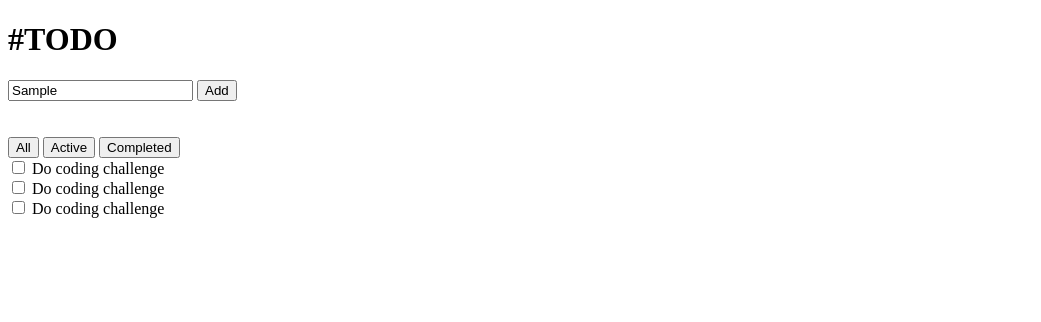
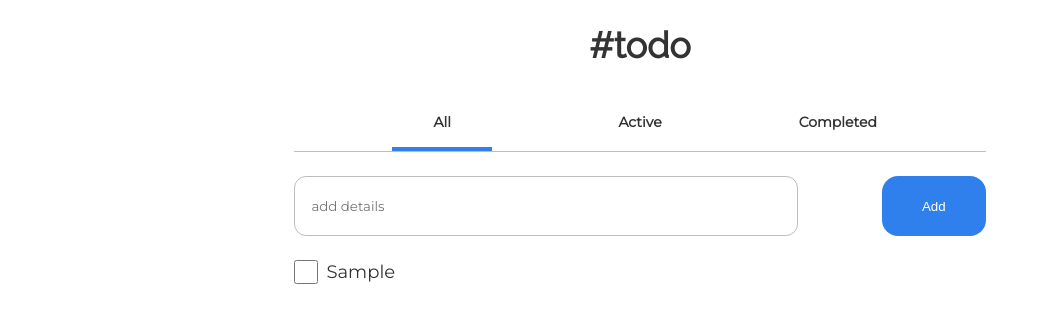
Before and after one commit to sankalp211/W1A, a plain HTML site: page index.html in a window 1280 px wide. Both pictures are taken after typing "Sample" into the empty fields and a click on the input "Add". Shown: the whole page, without its empty margins (0-1041 px from the left). Drawn offline with nearby package versions, Linux system fonts and the light colour scheme.

Commit message:
TODO app

```diff
--- a/index.html
+++ b/index.html
@@ -1,27 +1,52 @@
 <!DOCTYPE html>
-<html>
+<html lang="en">
   <head>
-    <title>ToDo List</title>
-    <style>
-
-    </style>
+    <meta charset="UTF-8" />
+    <meta name="viewport" content="width=device-width, initial-scale=1.0" />
+    <link rel="stylesheet" href="styles.css" />
+    <link
+      href="https://fonts.googleapis.com/css?family=Montserrat"
+      rel="stylesheet"
+    />
+    <link
+      href="https://fonts.googleapis.com/css?family=Raleway"
+      rel="stylesheet"
+    />
+    <link
+      href="https://cdn.jsdelivr.net/npm/remixicon@2.2.0/fonts/remixicon.css"
+      rel="stylesheet"
+    />
+    <title>Todo</title>
   </head>
   <body>
-    <h1>#TODO</h1>
-    <input type="text" id="add_item" placeholder="Add Details" />
-    <input type="button" value="Add" /><br /><br /><br />
+    <main class="main">
+      <h1 class="title">#todo</h1>
+      <header class="todo-header">
+        <ul class="todo-options" id="todo-options">
+          <li class="todo-option todo-option--active" id="all">All</li>
+          <li class="todo-option" id="active">Active</li>
+          <li class="todo-option" id="complete">Completed</li>
+        </ul>
+      </header>
 
-    <div>
-    <input type="button" value="All" />
-    <input type="button" value="Active" />
-    <input type="button" value="Completed" />
-    </div>
+      <form class="todo-form" id="todo-form">
+        <input
+          class="todo-input"
+          type="text"
+          name="task"
+          placeholder="add details"
+        />
+        <input class="todo-submit" type="submit" value="Add" />
+      </form>
 
-    <input type="checkbox" id="item1" name="item1" />
-    <label for="item1">Do coding challenge</label><br />
-    <input type="checkbox" id="item2" name="item2" />
-    <label for="item2">Do coding challenge</label><br />
-    <input type="checkbox" id="item3" name="item3" />
-    <label for="item3">Do coding challenge</label>
+      <ul class="todo-tasks" id="tasks-list"></ul>
+
+      <div class="erase-button" id="erase-button">
+        <i class="ri-delete-bin-line erase-button-icon"></i>
+        <p class="erase-button-text">Delete All</p>
+      </div>
+    </main>
+
+    <script src="index.js"></script>
   </body>
 </html>
--- /dev/null
+++ b/index.js
@@ -0,0 +1,162 @@
+const optionContainer = document.getElementById("todo-options");
+const options = document.querySelectorAll(".todo-option");
+const form = document.getElementById("todo-form");
+const tasksContainer = document.getElementById("tasks-list");
+const eraseButton = document.getElementById("erase-button");
+
+var tasks = [];
+var task;
+var complete = false;
+var currentOption = "all";
+
+const syncStorage = () => {
+  localStorage.setItem("todo", JSON.stringify(tasks));
+};
+
+const fragment = document.createDocumentFragment();
+
+// FUNCTIONS
+const addTask = (task) => {
+  const taskObj = {
+    id: Math.random(),
+    task: task,
+    completed: false,
+  };
+  tasks = [...tasks, taskObj];
+  loadAllTask(tasks);
+  syncStorage();
+};
+
+const loadActiveTask = () => {
+  complete = false;
+  loadAllTask(tasks.filter((task) => !task.completed));
+};
+
+const loadCompletedTask = () => {
+  complete = true;
+  loadAllTask(tasks.filter((task) => task.completed));
+};
+
+const loadCurrentOption = () => {
+  currentOption == "all"
+    ? loadAllTask(tasks)
+    : currentOption == "active"
+    ? loadActiveTask()
+    : loadCompletedTask();
+};
+
+const loadAllTask = (tasks) => {
+  tasksContainer.textContent = "";
+
+  tasks.forEach((taskObj) => {
+    const { id, task, completed } = taskObj;
+
+    const li = document.createElement("LI");
+    li.classList.add("task");
+
+    const div = document.createElement("DIV");
+    div.classList.add("task-check");
+    div.innerHTML = `
+            <input class="task-input" type="checkbox" id="${id}">
+            <p  class="task-label"  for="${id}">${task}</p>
+        `;
+    if (completed) div.firstElementChild.checked = true;
+    li.appendChild(div);
+
+    const i = document.createElement("I");
+    if (complete) {
+      i.classList.add("task-erase", "ri-delete-bin-line");
+      eraseButton.classList.add("erase-button--active");
+    } else {
+      i.classList.remove("task-erase", "ri-delete-bin-line");
+      eraseButton.classList.remove("erase-button--active");
+    }
+    i.dataset.id = id;
+    li.appendChild(i);
+
+    fragment.appendChild(li);
+  });
+  tasksContainer.appendChild(fragment);
+};
+
+// EVENT LISTENERS
+optionContainer.addEventListener("click", (e) => {
+  if (e.target.classList.contains("todo-option")) {
+    options.forEach((options) =>
+      options.classList.remove("todo-option--active")
+    );
+    e.target.classList.add("todo-option--active");
+    if (e.target.id == "all") {
+      complete = false;
+      form.classList.remove("todo-form--hidden");
+      form.classList.add("todo-form");
+      currentOption = "all";
+    } else if (e.target.id == "active") {
+      form.classList.remove("todo-form--hidden");
+      form.classList.add("todo-form");
+      currentOption = "active";
+    } else if (e.target.id == "complete") {
+      form.classList.remove("todo-form");
+      form.classList.add("todo-form--hidden");
+      currentOption = "complete";
+    }
+    loadCurrentOption();
+  }
+});
+
+form.addEventListener("submit", (e) => {
+  e.preventDefault();
+  task = form.task.value;
+
+  if (task.trim().length > 0) {
+    addTask(task);
+
+    options.forEach((option) => {
+      option.classList.remove("todo-option--active");
+      if (
+        option.id == "all" &&
+        !option.classList.contains("todo-option--active")
+      ) {
+        option.classList.add("todo-option--active");
+        complete = false;
+        loadAllTask(tasks);
+      }
+    });
+    form.reset();
+  }
+});
+
+tasksContainer.addEventListener("click", (e) => {
+  if (e.target.checked) {
+    tasks.forEach((task) => {
+      if (task.id == e.target.id) task.completed = true;
+    });
+  } else {
+    tasks.forEach((task) => {
+      if (task.id == e.target.id) task.completed = false;
+    });
+  }
+
+  loadCurrentOption();
+
+  if (e.target.classList.contains("task-erase")) {
+    tasks = tasks.filter((task) => task.id !== e.target.dataset.id);
+    if (tasks.filter((task) => task.id).length < 2) {
+      eraseButton.classList.remove("erase-button--active");
+    }
+    loadCompletedTask(tasks);
+  }
+  syncStorage();
+});
+
+eraseButton.addEventListener("click", () => {
+  tasks = tasks.filter((task) => !task.completed);
+  eraseButton.classList.remove("erase-button--active");
+  loadCompletedTask(tasks);
+  syncStorage();
+});
+
+document.addEventListener("DOMContentLoaded", () => {
+  tasks = JSON.parse(localStorage.getItem("todo")) || [];
+  loadAllTask(tasks);
+});
--- /dev/null
+++ b/styles.css
@@ -0,0 +1,189 @@
+body {
+  margin: 0;
+  font-family: Monserrat, sans-serif;
+  display: flex;
+  flex-direction: column;
+  align-items: center;
+  color: #333333;
+}
+
+.main {
+  display: flex;
+  flex-direction: column;
+  align-items: center;
+  justify-content: center;
+  width: 100%;
+  max-width: 60%;
+}
+
+.title {
+  font-family: Raleway;
+  font-size: 36px;
+  font-weight: 700;
+  line-height: 42px;
+  text-align: center;
+  margin-bottom: 48px;
+}
+
+.todo-header {
+  display: flex;
+  flex-direction: column;
+  justify-content: center;
+  align-items: center;
+  width: 100%;
+  margin-bottom: 24px;
+}
+
+.todo-options {
+  display: flex;
+  justify-content: space-evenly;
+  margin: 0;
+  padding-left: 0;
+  border-bottom: 1px solid #bdbdbd;
+  list-style: none;
+  width: 90%;
+  position: relative;
+}
+
+.todo-option {
+  text-align: center;
+  font-family: Montserrat;
+  font-size: 14px;
+  font-weight: 600;
+  line-height: 17px;
+  padding-bottom: 16px;
+  width: 100px;
+  display: block;
+  position: relative;
+}
+
+.todo-option--active {
+  border-bottom: solid 4px #2f80ed;
+}
+
+.todo-form {
+  width: 90%;
+  display: flex;
+  flex-direction: row;
+  justify-content: space-between;
+  margin-bottom: 24px;
+}
+
+.todo-form--hidden {
+  display: none;
+}
+
+.todo-input {
+  font-family: Montserrat;
+  border: 1px solid #bdbdbd;
+  border-radius: 12px;
+  width: 70%;
+  height: 56px;
+  margin-right: 24px;
+  padding-left: 1rem;
+}
+
+.todo-submit {
+  padding: 20px 40px;
+  background-color: #2f80ed;
+  border-radius: 1rem;
+  border: none;
+  color: #ffffff;
+  cursor: pointer;
+}
+
+.todo-tasks {
+  display: flex;
+  flex-direction: column;
+  width: 90%;
+  margin: 0;
+  padding-left: 0;
+}
+
+.task {
+  display: flex;
+  justify-content: space-between;
+  align-items: center;
+  margin: 0 8px 16px 0;
+}
+
+.task-check {
+  display: flex;
+  align-items: center;
+}
+
+.task-input {
+  margin: 0;
+  border: 1px solid #828282;
+  border-radius: 4px;
+  min-width: 24px;
+  height: 24px;
+}
+
+.task-input:checked {
+  border: none;
+  background-color: #2f80ed;
+}
+
+.task-input:checked::after {
+  content: none;
+}
+
+.task-input:checked ~ .task-label {
+  text-decoration: line-through;
+}
+
+.task-input::after {
+  content: "\f00c";
+  color: #fff;
+  display: none;
+}
+
+.task-input:checked::after {
+  display: block;
+}
+
+.task-label {
+  font-family: Montserrat;
+  font-size: 18px;
+  font-weight: 500;
+  line-height: 24px;
+  margin: 0 0 0 8px;
+}
+
+.task-erase {
+  display: block;
+  color: #bdbdbd;
+  cursor: pointer;
+}
+
+.erase-button {
+  align-self: flex-end;
+  justify-content: space-between;
+  align-items: center;
+
+  color: #fff;
+  background-color: #eb5757;
+  padding: 12px 24px;
+  border-radius: 4px;
+  margin-right: 8px;
+  cursor: pointer;
+  height: 15px;
+  display: none;
+}
+
+.erase-button--active {
+  display: flex;
+}
+.erase-button-icon {
+  margin-right: 8px;
+}
+
+.erase-button-text {
+  display: inline-block;
+  font-family: Montserrat;
+  font-size: 12px;
+  font-weight: 600;
+  line-height: 15px;
+  text-align: left;
+}
```
